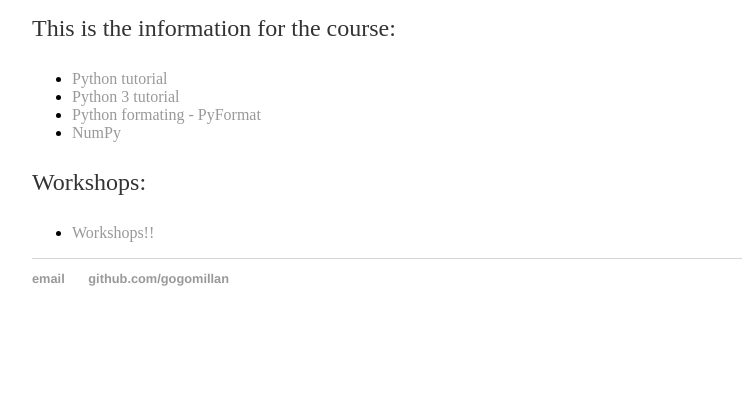
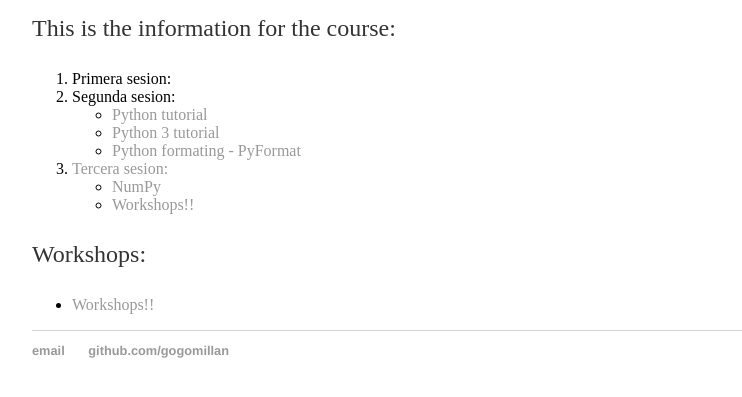
Before and after one commit to jassonkm/Examen-DataAnalisys, a plain HTML site: page index.html in a window 1280 px wide. Shown: the part 185-582 px from the top of the page, without its empty margins (160-902 px from the left). Drawn offline with Linux system fonts and the light colour scheme.

Commit message:
Update index.html
Update index

```diff
--- a/index.html
+++ b/index.html
@@ -18,12 +18,23 @@
     		<div class="blurb">
           <h1>Hi, I'm Gonzalo Gomez Millan!</h1>
 			<p>This is the information for the course:</p>
+			<ol>
+				<li>Primera sesion:</li>
+				<li>Segunda sesion:
 					<ul>
 						<li><a href="https://www.tutorialspoint.com/python/index.htm" target="_blank" rel="noopener noreferrer">Python tutorial</li>
 						<li><a href="https://www.tutorialspoint.com/python3/index.htm" target="_blank" rel="noopener noreferrer">Python 3 tutorial</li>
 						<li><a href="https://pyformat.info/" target="_blank" rel="noopener noreferrer">Python formating - PyFormat</li>
+					</ul>
+				</li>
+				<li>Tercera sesion:
+					<ul>
 						<li><a href="https://www.tutorialspoint.com/numpy/index.htm" target="_blank" rel="noopener noreferrer">NumPy</li>
+						<li><a href="workshop.html" target="_blank" rel="noopener noreferrer">Workshops!!</li>
 					</ul>
+				</li>
+				</ul>
+			</ol>
 			<p>Workshops:</p>
 			<ul>
 				<li><a href="workshop.html" target="_blank" rel="noopener noreferrer">Workshops!!</li>
```
Lines whose indentation alone changed are shown as unchanged.
